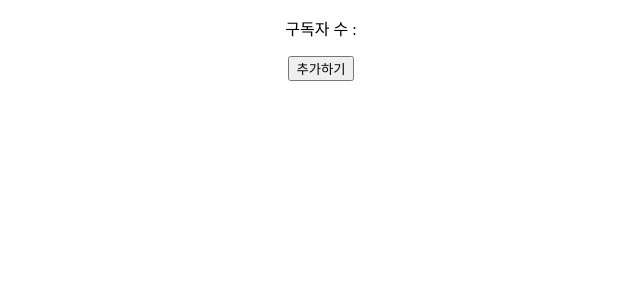
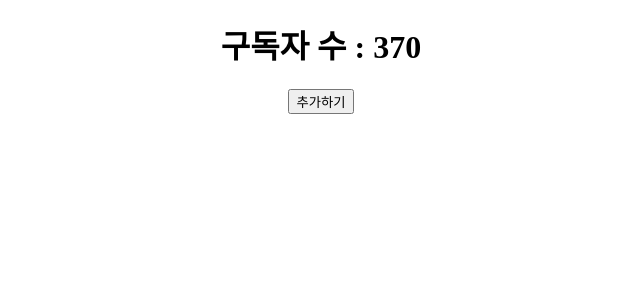
Before and after one commit to xxpiiiide/ReduxTODO, a React (Create React App) app: page /#/ in a window 1280 px wide. Shown: the top 300 px of the page, without its empty margins (319-959 px from the left). Built offline with nearby package versions, Linux system fonts and the light colour scheme.

Commit message:
add: mapStateToprops

```diff
--- a/src/component/Subscribers.js
+++ b/src/component/Subscribers.js
@@ -1,12 +1,19 @@
 import React from 'react';
+import { connect } from 'react-redux';
 
 const Subcribers = (props) => {
 	return (
 		<div className="items">
-			<p> 구독자 수 : {props.count}</p>
+			<h1> 구독자 수 : {props.count}</h1>
 			<button> 추가하기</button>
 		</div>
 	);
 };
 
-export default Subcribers;
+const mapStateToprops = (state) => {
+	return {
+		count: state.count,
+	};
+};
+
+export default connect(mapStateToprops)(Subcribers);
```
